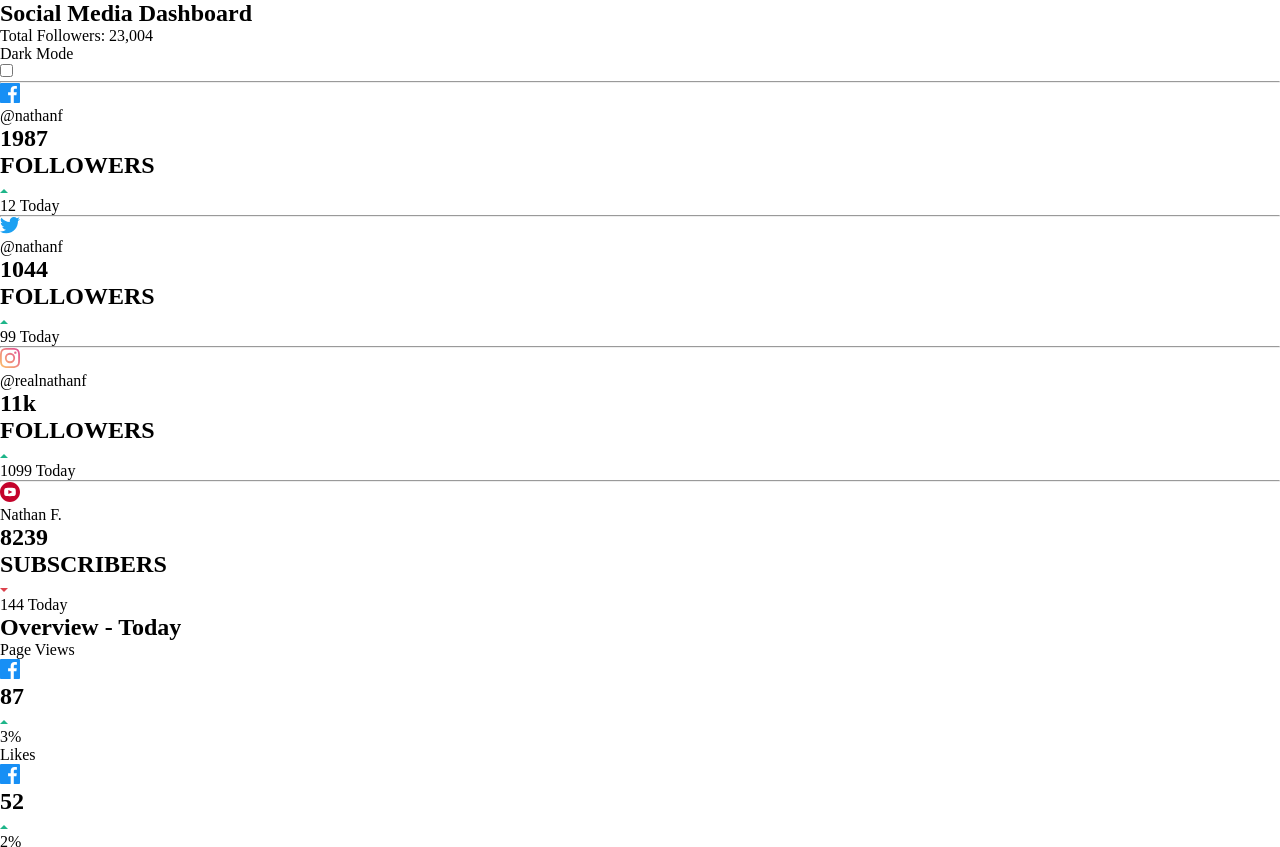
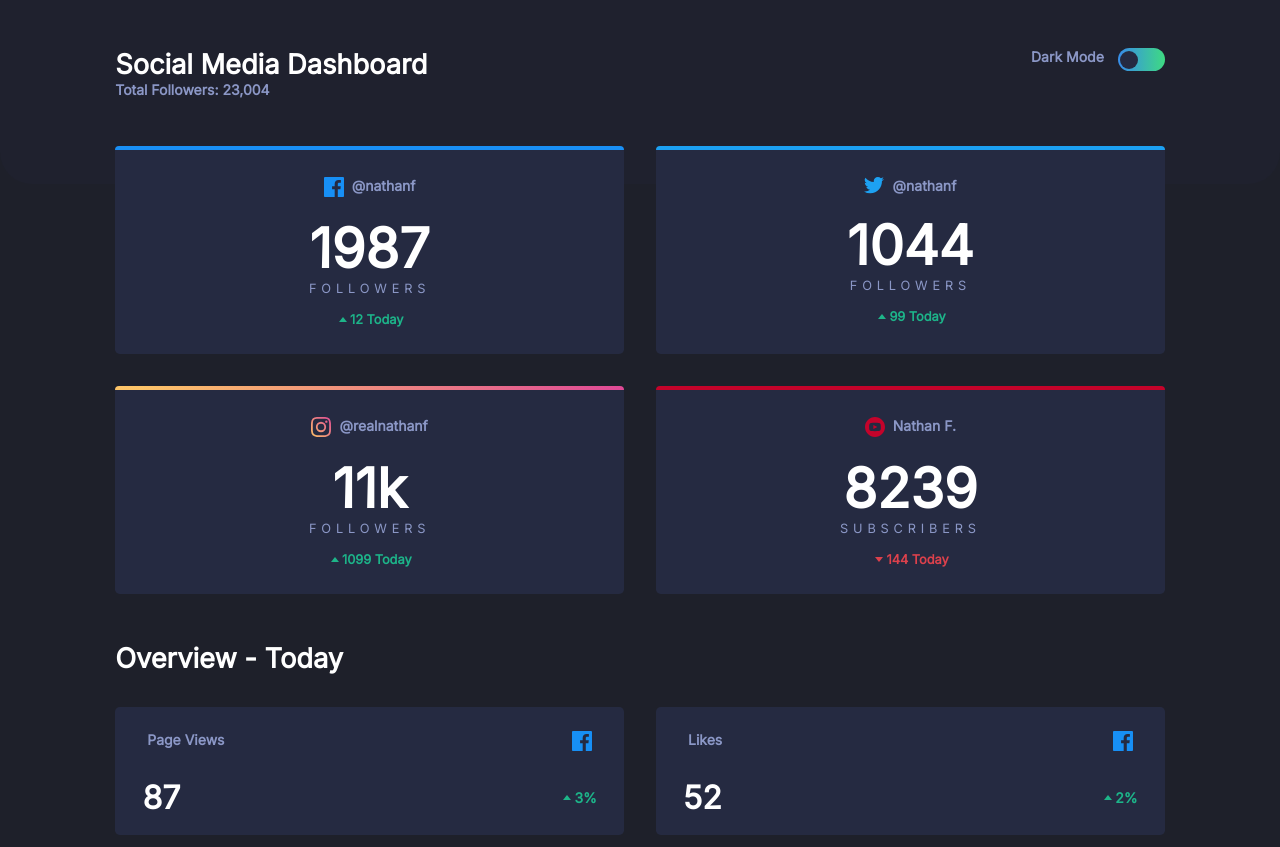
Before and after one commit to SartHak-0-Sach/Social-media-dashboard-with-theme-switcher_frontend_project, a plain HTML site: page index.html in a window 1280 px wide. Shown: the top 847 px of the page. Drawn offline with Linux system fonts and the light colour scheme.

Commit message:
Update style.css

```diff
--- a/style.css
+++ b/style.css
@@ -1,5 +1,333 @@
-*{
+@import url('https://fonts.googleapis.com/css2?family=Inter&family=Outfit&display=swap');
+
+* {
+  box-sizing: border-box;
+  margin: 0;
+  padding: 0;
+}
+
+body {
+  /* background: hsl(230, 17%, 14%); */
+  background: hsl(230, 17%, 14%);
+  color: hsl(0, 0%, 100%);
+  font-family: 'Inter', sans-serif;
+  font-size: 14px;
+  font-weight: 400;
+}
+
+.up {
+  color: hsl(163, 72%, 41%);
+}
+
+.down {
+  color: hsl(356, 69%, 56%);
+}
+/* ----------------------------------Text stylings---------------------------------- */
+h1 {
+  font-size: 1.7rem;
+}
+
+.overview-header {
+  margin-top: 3rem;
+}
+
+.subtitle,
+.username,
+.followers-card-body-text,
+.overview-card-stats-name {
+  color: hsl(228, 34%, 66%);
+}
+
+.subtitle,
+.dark-mode,
+.username,
+.overview-card-stats-name {
+  font-weight: 700;
+}
+
+.followers-card-body-text {
+  letter-spacing: .3rem;
+  font-weight: 400;
+  font-size: .8rem;
+}
+
+.followers-card-body-numbers {
+  font-size: 3.4rem;
+}
+
+/* ------------------------------------main container----------------------------*/
+.top-bg {
+  content: '';
+  background: hsl(232, 19%, 15%);
+  position: absolute;
+  top: 0;
+  left: 0;
+  right: 0;
+  bottom: 77%;
+  z-index: -1;
+  border-bottom-left-radius: 2rem;
+  border-bottom-right-radius: 2rem;
+}
+
+.main-container {
+  margin: 0 9%;
+  padding: 2rem 0;
+}
+
+/* Followers section header */
+.followers-section-header {
+  display: flex;
+  justify-content: space-between;
+  margin-top: 1rem;
+  margin-bottom: 3rem;
+}
+
+/* main header right component */
+.main-header-right-component {
+  display: flex;
+  justify-content: center;
+}
+/* ------------------follower cards and overview cards containers-------------------- */
+.followers-cards-container,
+.overview-cards-container{
+  display: grid;
+  grid-template-columns: repeat(4, 1fr);
+  gap: 2rem;
+  margin: 2rem 0;
+}
+
+/* followers card */
+.followers.card {
+  height: 13rem;
+}
+
+/* Followers-card-header */
+.followers-card-header {
+  display: flex;
+  justify-content: center;
+  margin:1.7rem 0 1.1rem 0;
+  gap: .5rem;
+}
+
+/* followers card body */
+.followers-card-body {
+  display: flex;
+  flex-direction: column;
+  align-items: center;
+}
+
+/* followers card footer */
+.followers-card-footer {
+  display: flex;
+  justify-content: center;
+  align-items: center;
+  margin: 1rem;
+  font-size: .8rem;
+  font-weight: 700;
+}
+
+.followers-card-footer-img,
+.overview-card-status-img {
+  width: .5rem;
+  height: .3rem;
+  margin: .2rem;
+}
+
+hr {
+  height: .25rem;
+  border: none;
+  border-top-left-radius: 1rem;
+  border-top-right-radius: 1rem;
+}
+
+.facebook {
+  background: hsl(208, 92%, 53%);
+}
+
+.twitter {
+  background: hsl(203, 89%, 53%);
+}
+
+.instagram {
+  background: linear-gradient(90deg, hsl(37, 97%, 70%)5%, hsl(329, 70%, 58%)100%);
+}
+
+.youtube {
+  background: hsl(348, 97%, 39%);
+}
+/* -------------------------------Overview card------------------------------- */
+.overview.card {
+  height: 8rem;
+}
+
+.overview-card-header {
+  display: flex;
+  justify-content: space-between;
+  margin: 1.5rem 2rem;
+}
+
+.overview-card-footer {
+  display: flex;
+  justify-content: space-between;
+  margin: 1.7rem;
+}
+
+.overview-card-footer-status {
+  display: flex;
+  justify-content: space-between;
+  align-items: center;
+  font-weight: 700;
+}
+
+.overview-card-stats-value {
+  font-size: 2rem;
+}
+/* -------------------------The switch - the box around the slider------------------------- */
+.switch {
+  position: relative;
+  display: inline-block;
+  width: 47px;
+  height: 23px;
+  margin-left: 1em;
+}
+
+/* Hide default HTML checkbox */
+.switch input {
+  opacity: 0;
+  width: 0;
+  height: 0;
+}
+
+/* The slider */
+.slider {
+  position: absolute;
+  cursor: pointer;
+  top: 0;
+  left: 0;
+  right: 0;
+  bottom: 0;
+  background: linear-gradient(90deg, hsl(210, 78%, 56%) 5%, hsl(146, 68%, 55%) 100%);
+  -webkit-transition: .4s;
+  transition: .4s;
+}
+
+.slider:before {
+  position: absolute;
+  content: "";
+  height: 18px;
+  width: 18px;
+  left: 2.5px;
+  bottom: 2.515px;
+  background-color:hsl(228, 28%, 20%);
+  -webkit-transition: .4s;
+  transition: .4s;
+}
+
+input:checked + .slider {
+  background: hsl(230, 22%, 74%);
+}
+
+input:focus + .slider {
+  box-shadow: 0 0 1px linear-gradient(hsl(210, 78%, 56%), hsl(146, 68%, 55%));
+}
+
+input:checked + .slider:before {
+  -webkit-transform: translateX(23px);
+  -ms-transform: translateX(23px);
+  transform: translateX(23px);
+  background-color:white;
+
+}
+
+/* Rounded sliders */
+.slider.round {
+  border-radius: 34px;
+}
+
+.slider.round:before {
+  border-radius: 50%;
+}
+/* -------------------------------Media queries--------------------------------- */
+@media screen and (max-width: 1320px) {
+  .followers-cards-container,
+  .overview-cards-container{
+  display: grid;
+  grid-template-columns: repeat(2, 1fr);
+  align-items: center;
+
+}
+}
+
+@media screen and (max-width: 667px) {
+  .followers-section-header {
+    display: flex;
+    justify-content: space-between;
+    flex-wrap: wrap;
+    align-items: center;
     margin: 0;
-    padding: 0;
-    box-sizing: border-box;
+  }
+
+  .main-header-right-component {
+    border-top: white solid;
+    border-width: 1px;
+    width: 100%;
+    margin: 1.3rem 0;
+    padding-top: 1.3rem;
+    display: grid;
+    grid-template-columns: 1fr 1fr;
+  }
+
+  .switch {
+    margin-left: auto;
+  }
+
+  .followers-cards-container,
+  .overview-cards-container{
+  display: grid;
+  grid-template-columns: auto;
+  gap: 1rem;
 }
+}
+/* ----------------------------Multiparts------------------------------ */
+.card {
+  background-color: hsl(228, 28%, 20%);
+  max-width: 100%;
+  min-width: 16.5rem;
+  border-radius: .3rem;
+}
+
+.card.dark:hover {
+  cursor: pointer;
+-webkit-filter: brightness(140%);
+filter: brightness(140%);
+  transition: linear .15s;
+}
+
+.gray-text {
+  color: hsl(228, 34%, 66%);
+}
+
+/* --------------------------light mode ------------------------------- */
+.body-light {
+  background: hsl(0, 0%, 100%);
+  color: hsl(230, 17%, 14%);
+}
+
+.top-bg-light {
+  background: hsl(225, 100%, 98%)
+}
+
+.card-light {
+  background-color:hsl(227, 47%, 96%);
+
+}
+
+.card-light:hover {
+  cursor: pointer;
+  background: hsl(227, 47%, 91%);
+  transition: linear .15s;
+}
+
+.gray-text-light {
+  color: hsl(228, 12%, 44%);
+}
```
